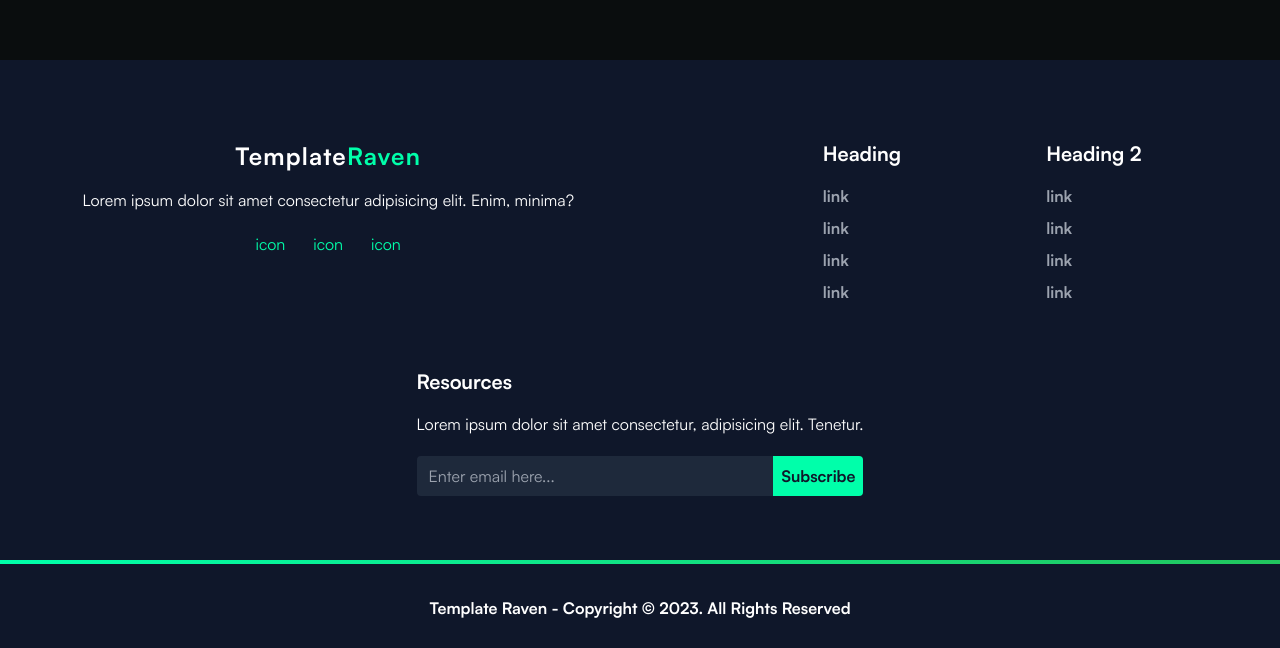
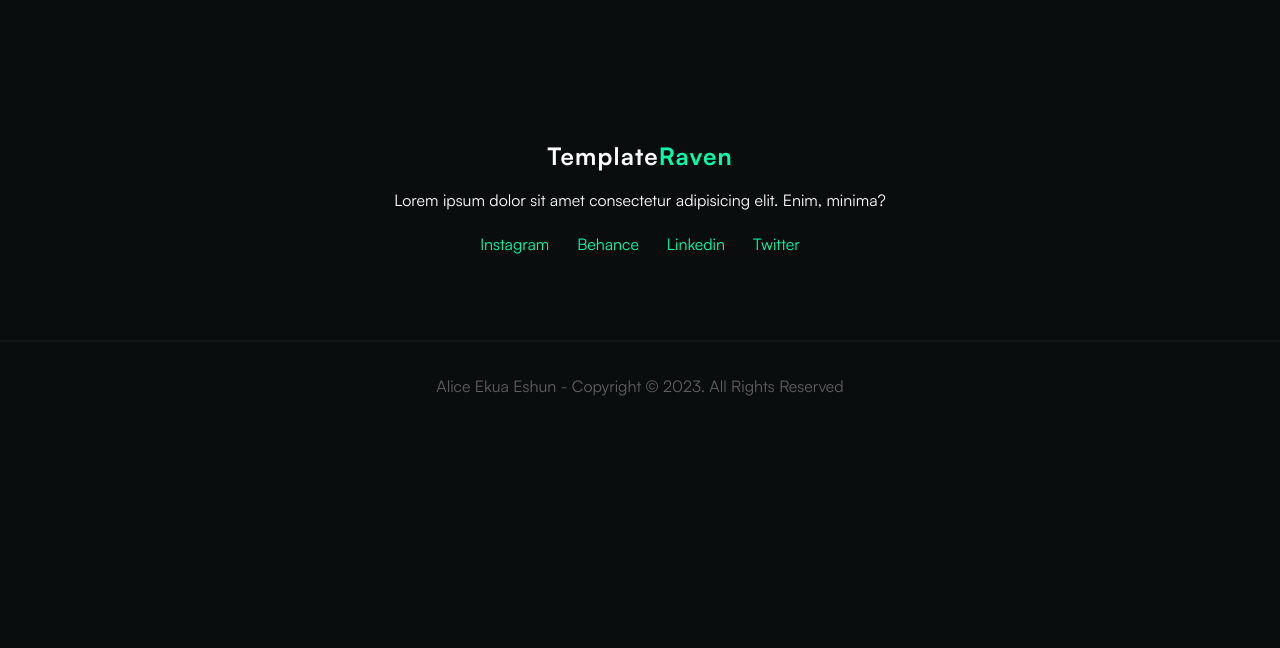
Before and after one commit to I-am-kojoe/ekuaeshun, a website: page index.html in a window 1280 px wide. Shown: the part 1246-1894 px from the top of the page. After the commit the page ends 1672 px from the top, so only its background shows below. Drawn offline with Linux system fonts and the light colour scheme; files whose address does not match are found by name; a web font is replaced by a local one.

Commit message:
EKUAESHUN

```diff
--- a/index.html
+++ b/index.html
@@ -27,9 +27,9 @@
 
       <!-- Hamburger -->
       <button class="sm:hidden cursor-pointer flex flex-col justify-center gap-y-1" id="hamburger" aria-label="menu">
-        <div class="w-6 h-1 rounded-lg bg-white bar duration-300"></div>
-        <div class="w-4 h-1 rounded-lg bg-white bar duration-300"></div>
-        <div class="w-6 h-1 rounded-lg bg-white bar duration-300"></div>
+        <div class="w-6 h-1 rounded-lg bg-svg-color bar duration-300"></div>
+        <div class="w-4 h-1 rounded-lg bg-svg-color bar duration-300"></div>
+        <div class="w-6 h-1 rounded-lg bg-svg-color bar duration-300"></div>
       </button>
 
       <ul class="hidden sm:flex font-light justify-end items-center gap-x-32 gap-y-5 tracking-wide mt-10 sm:mt-0 bg-bg-color/50 backdrop-blur-sm px-12 py-8 rounded-full" id="links">
@@ -77,7 +77,7 @@
 
 
     <!-- Footer -->
-    <footer class="bg-slate-900 pb-3 pt-10 lg:pt-20 text-white">
+    <footer class="bg-bg-color pb-3 pt-10 lg:pt-20 text-white">
 
       <div class="flex flex-wrap justify-around gap-y-16 gap-x-7 mb-16">
 
@@ -89,65 +89,27 @@
           <!-- Get Icons From Wherever and use it here -->
           <div class="flex flex-wrap gap-x-7 justify-center gap-y-5 mt-5">
             <a href="#!" class="text-primary-color hover:opacity-90">
-              icon
+              Instagram
             </a>
             <a href="#!" class="text-primary-color hover:opacity-90">
-              icon
+              Behance
             </a>
             <a href="#!" class="text-primary-color hover:opacity-90">
-              icon
+              Linkedin
+            </a>
+            <a href="#!" class="text-primary-color hover:opacity-90">
+              Twitter
             </a>
           </div>
         </div>
-
-        <div class="flex flex-wrap gap-y-8 sm:grid grid-cols-2">
-        <!-- Heading -->
-        <div class="mx-10 lg:mx-16">
-          <h2 class="font-bold text-xl mb-4">Heading</h2>
-          <ul class="flex flex-col items-start gap-y-2 text-left font-semibold text-gray-400">
-            <li><a href="#!" class="hover:text-primary-color">link</a></li>
-            <li><a href="#!" class="hover:text-primary-color">link</a></li>
-            <li><a href="#!" class="hover:text-primary-color">link</a></li>
-            <li><a href="#!" class="hover:text-primary-color">link</a></li>
-          </ul>
-        </div>
-
-        <!-- Heading 2 -->
-        <div class="mx-10 lg:mx-16">
-          <h2 class="font-bold text-xl mb-4">Heading 2</h2>
-          <ul class="flex flex-col items-start gap-y-2 text-left font-semibold text-gray-400">
-            <li><a href="#!" class="hover:text-primary-color">link</a></li>
-            <li><a href="#!" class="hover:text-primary-color">link</a></li>
-            <li><a href="#!" class="hover:text-primary-color">link</a></li>
-            <li><a href="#!" class="hover:text-primary-color">link</a></li>
-          </ul>
-        </div>
-
-        </div>
-
-        <!-- Resources (Delete This if your website does not support newsletter) -->
-        <div class="mx-10 lg:mx-16">
-          <h2 class="font-bold text-xl mb-4">Resources</h2>
-          <p>Lorem ipsum dolor sit amet consectetur, adipisicing elit. Tenetur.</p>
-
-          <form action="" class="mt-5 flex">
-            <input type="email" name="email"
-              class="bg-slate-800 outline-0 py-2 px-3 rounded-tl rounded-bl w-full caret-primary-color"
-              placeholder="Enter email here...">
-            <button type="submit"
-              class="bg-primary-color px-2 font-semibold text-slate-900 rounded-tr rounded-br hover:opacity-90">Subscribe</button>
-
-          </form>
-        </div>
-        <!-- Resources ends here -->
 
       </div>
 
 
       <!-- Sub Footer -->
-      <div class="h-1 w-full bg-gradient-to-r from-primary-color to-green-500 "></div>
+      <div class="w-full h-0.5 border-svg-color opacity-10 border mx-auto"></div>
       <!-- Copyright -->
-      <p class="text-center mt-8 mb-4 font-semibold">Template Raven - Copyright &copy; <span id="year"></span>. All
+      <p class="text-center mt-8 mb-4 font-normal text-custom-grey opacity-40 hover:opacity-100 hover:text-white">Alice Ekua Eshun - Copyright &copy; <span id="year"></span>. All
         Rights
         Reserved</p>
 
```
Also changed, not shown: public/css/output.css.
